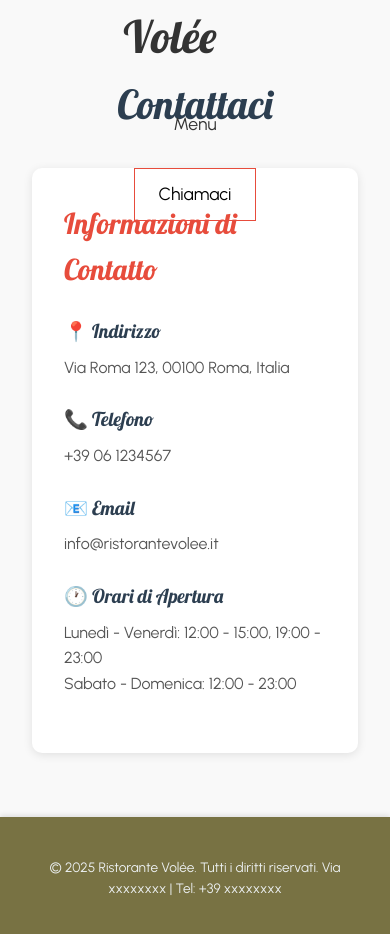
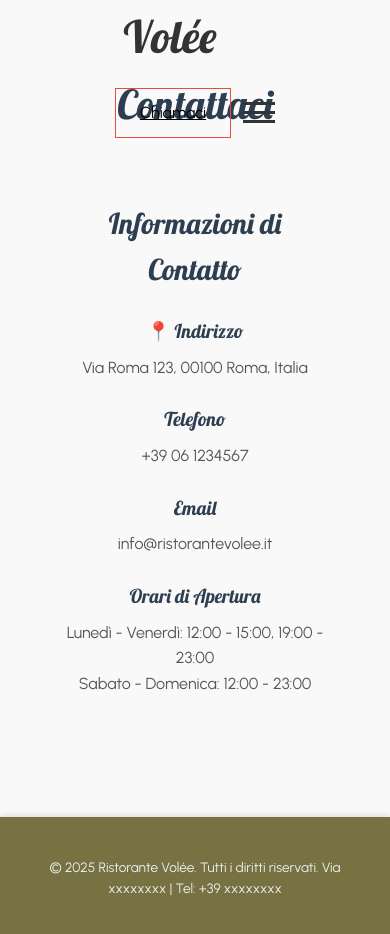
Before and after one commit to AlessandroPuccini/volee, a React (Vite) app: page /contatti in a window 390 px wide. Shown: the top 934 px of the page. Built offline with nearby package versions, Linux system fonts and the light colour scheme.

Commit message:
Modifiche alla navbar. Inserimento hamburger menu. Aggiunta del link in sezione home della voce il locale, che rimanda al ristorante bar e galleria

```diff
--- a/src/components/Navbar.jsx
+++ b/src/components/Navbar.jsx
@@ -3,6 +3,7 @@ import { useState, useEffect } from 'react'
 
 function Navbar() {
     const [isScrolled, setIsScrolled] = useState(false)
+    const [isMenuOpen, setIsMenuOpen] = useState(false)
 
     useEffect(() => {
         const handleScroll = () => {
@@ -13,29 +14,65 @@ function Navbar() {
             }
         }
 
+        const handleResize = () => {
+            if (window.innerWidth > 1024) {
+                setIsMenuOpen(false)
+            }
+        }
+
         window.addEventListener('scroll', handleScroll)
-        return () => window.removeEventListener('scroll', handleScroll)
+        window.addEventListener('resize', handleResize)
+        return () => {
+            window.removeEventListener('scroll', handleScroll)
+            window.removeEventListener('resize', handleResize)
+        }
     }, [])
 
+    const toggleMenu = () => setIsMenuOpen((prev) => !prev)
+    const closeMenu = () => setIsMenuOpen(false)
+
     return (
-        <nav className={`navbar ${isScrolled ? 'navbar-scrolled' : ''}`}>
-            <div className="navbar-brand">
-                <Link to="/">Volée</Link>
+        <>
+            <nav className={`navbar ${isScrolled ? 'navbar-scrolled' : ''} ${isMenuOpen ? 'navbar-open' : ''}`}>
+                <div className="navbar-brand">
+                    <Link to="/" onClick={closeMenu}>Volée</Link>
+                </div>
+                <div className="navbar-actions">
+                    <a href="tel:+39XXXXXXXXXX" className="call-us-btn">Chiamaci</a>
+                    <button
+                        className={`hamburger ${isMenuOpen ? 'is-active' : ''}`}
+                        type="button"
+                        aria-label="Toggle navigation menu"
+                        aria-expanded={isMenuOpen}
+                        onClick={toggleMenu}
+                    >
+                        <span />
+                        <span />
+                        <span />
+                    </button>
+                </div>
+            </nav>
+            <div className={`menu-overlay ${isMenuOpen ? 'open' : ''}`}>
+                <button
+                    className="menu-overlay__close"
+                    type="button"
+                    aria-label="Chiudi menu"
+                    onClick={closeMenu}
+                >
+                    <span />
+                    <span />
+                </button>
+                <div className="menu-overlay__content">
+                    <ul className="menu-overlay__links">
+                        <li><Link to="/" onClick={closeMenu}>Home</Link></li>
+                        <li><Link to="/menu" onClick={closeMenu}>Menu</Link></li>
+                        <li><Link to="/#overview" onClick={closeMenu}>Il Locale</Link></li>
+                        <li><Link to="/eventi" onClick={closeMenu}>Eventi</Link></li>
+                        <li><Link to="/contatti" onClick={closeMenu}>Contatti</Link></li>
+                    </ul>
+                </div>
             </div>
-            <ul className="navbar-menu">
-                {/* <li><Link to="/">Home</Link></li> */}
-                {/* <li><Link to="/il-locale">Il Locale</Link></li> */}
-                {/* <li><Link to="/eventi">Eventi</Link></li> */}
-                {/* <li><Link to="/chi-siamo">Chi Siamo</Link></li> */}
-                {/* <li><Link to="/contatti">Contatti</Link></li> */}
-
-                {/* Menu voce - collegamento alla pagina del menu del locale */}
-                <li><Link to="/menu">Menu</Link></li>
-
-                {/* Call Us button - collegamento a numero di telefono */}
-                <li><a href="tel:+39XXXXXXXXXX" className="call-us-btn">Chiamaci</a></li>
-            </ul>
-        </nav>
+        </>
     )
 
 }
--- a/src/index.css
+++ b/src/index.css
@@ -64,6 +64,10 @@ h1, h2, h3, h4, h5, h6 {
   box-shadow: 0 2px 5px rgba(0,0,0,0.1);
 }
 
+.navbar.navbar-open {
+  background-color: #f9f9f9;
+}
+
 .navbar-brand a {
   color: #333;
   font-size: 2.8rem;
@@ -82,26 +86,147 @@ h1, h2, h3, h4, h5, h6 {
   color: #ecf0f1;
 }
 
-.navbar-menu {
-  display: flex;
-  list-style: none;
-  gap: 2rem;
-  align-items: center;
+.navbar.navbar-open .navbar-brand a {
+  color: #333;
 }
 
-.navbar-menu li a {
-  color: #333;
-  text-decoration: none;
-  font-size: 1.1rem;
-  transition: color 0.3s ease;
-  padding: 0.5rem 1rem;
+
+.navbar-actions {
   display: flex;
   align-items: center;
-  height: var(--navbar-height);
+  gap: 1rem;
 }
 
-.navbar.navbar-scrolled .navbar-menu li a {
-  color: #ecf0f1;
+.hamburger {
+  display: flex;
+  flex-direction: column;
+  gap: 6px;
+  width: 32px;
+  height: 32px;
+  justify-content: center;
+  align-items: center;
+  border: none;
+  background: none;
+  padding: 0;
+  cursor: pointer;
+  z-index: 1100;
+}
+
+.hamburger span {
+  display: block;
+  width: 100%;
+  height: 3px;
+  background-color: #333;
+  transition: transform 0.3s ease, opacity 0.3s ease;
+}
+
+.navbar.navbar-scrolled .hamburger span {
+  background-color: #ecf0f1;
+}
+
+.navbar.navbar-open .hamburger span {
+  background-color: #333;
+}
+
+.hamburger.is-active span:nth-child(1) {
+  transform: translateY(9px) rotate(45deg);
+}
+
+.hamburger.is-active span:nth-child(2) {
+  opacity: 0;
+}
+
+.hamburger.is-active span:nth-child(3) {
+  transform: translateY(-9px) rotate(-45deg);
+}
+
+.menu-overlay {
+  position: fixed;
+  inset: 0;
+  display: flex;
+  align-items: center;
+  justify-content: center;
+  padding: 2rem;
+  background-image: linear-gradient(180deg, rgba(0,0,0,0.55), rgba(0,0,0,0.65)), var(--menu-overlay-image, url('https://res.cloudinary.com/dmxjn7rsc/image/upload/v1759759756/movies/donnasola3.png'));
+  background-size: cover;
+  background-position: center;
+  opacity: 0;
+  pointer-events: none;
+  transition: opacity 0.35s ease;
+  z-index: 1040;
+}
+
+.menu-overlay.open {
+  opacity: 1;
+  pointer-events: auto;
+}
+
+.menu-overlay__close {
+  position: absolute;
+  top: 24px;
+  right: 24px;
+  width: 44px;
+  height: 44px;
+  border: 1px solid rgba(255,255,255,0.6);
+  border-radius: 50%;
+  background: rgba(0,0,0,0.35);
+  display: inline-flex;
+  align-items: center;
+  justify-content: center;
+  cursor: pointer;
+  transition: background 0.2s ease, border-color 0.2s ease;
+}
+
+.menu-overlay__close span {
+  position: absolute;
+  display: block;
+  width: 22px;
+  height: 2px;
+  background: #ffffff;
+  border-radius: 1px;
+  transition: background 0.2s ease;
+}
+
+.menu-overlay__close span:nth-child(1) {
+  transform: rotate(45deg);
+}
+
+.menu-overlay__close span:nth-child(2) {
+  transform: rotate(-45deg);
+}
+
+.menu-overlay__close:hover {
+  background: rgba(0,0,0,0.55);
+  border-color: rgba(255,255,255,0.9);
+}
+
+.menu-overlay__content {
+  position: relative;
+  z-index: 1;
+  text-align: center;
+}
+
+.menu-overlay__links {
+  list-style: none;
+  display: flex;
+  flex-direction: column;
+  gap: 1.5rem;
+  padding: 0;
+  margin: 0;
+}
+
+.menu-overlay__links a {
+  color: #ffffff;
+  text-decoration: none;
+  font-size: 2.2rem;
+  letter-spacing: 1px;
+  font-weight: 600;
+  transition: transform 0.2s ease, color 0.2s ease;
+}
+
+.menu-overlay__links a:hover {
+  transform: translateY(-2px);
+  color: #ffd7a3;
 }
 
 /* Call Us Button Styling */
@@ -124,14 +249,27 @@ h1, h2, h3, h4, h5, h6 {
 
 .navbar.navbar-scrolled .call-us-btn {
   background-color: #e74c3c;
+  color: #ffffff !important;
 }
 
 .navbar.navbar-scrolled .call-us-btn:hover {
   background-color: #c0392b;
 }
 
-.navbar-menu li a:hover {
-  color: #e74c3c;
+@media (max-width: 1024px) {
+  .navbar {
+    padding: 0 1.25rem;
+  }
+
+  .navbar-actions {
+    gap: 0.75rem;
+  }
+}
+
+@media (max-width: 640px) {
+  .menu-overlay__links a {
+    font-size: 1.7rem;
+  }
 }
 
 /* Hero Fullscreen Section */
@@ -245,23 +383,23 @@ h1, h2, h3, h4, h5, h6 {
 }
 
 .overview .features {
-  grid-template-columns: repeat(4, 1fr);
+  grid-template-columns: repeat(3, 1fr);
 }
 
 .feature {
-  background: white;
+  /* background: white;
   padding: 2rem;
   border-radius: 10px;
   box-shadow: 0 2px 10px rgba(0,0,0,0.1);
-  text-align: center;
+  text-align: center; */
 }
 
 .overview .feature {
-  background: rgba(255, 255, 255, 0.1);
-  backdrop-filter: blur(10px);
-  border: 1px solid rgba(255, 255, 255, 0.2);
+  /* background: rgba(255, 255, 255, 0.1); */
+  /* backdrop-filter: blur(10px); */
+  /* border: 1px solid rgba(255, 255, 255, 0.2); */
   padding: 2.5rem;
-  color: white;
+  /* color: white; */
 }
 
 .feature h2 {
@@ -484,16 +622,15 @@ h1, h2, h3, h4, h5, h6 {
 }
 
 .contact-info {
-  background: white;
+
   padding: 2rem;
-  border-radius: 10px;
-  box-shadow: 0 2px 10px rgba(0,0,0,0.1);
+  text-align: center;
   margin-bottom: 2rem;
 }
 
 .contact-info h2 {
   font-size: 1.8rem;
-  color: #e74c3c;
+  color: #2c3e50;
   margin-bottom: 1.5rem;
 }
 
--- a/src/pages/Contact.jsx
+++ b/src/pages/Contact.jsx
@@ -15,17 +15,17 @@ function Contact() {
           </div>
 
           <div className="contact-item">
-            <h3>📞 Telefono</h3>
+            <h3>Telefono</h3>
             <p>+39 06 1234567</p>
           </div>
 
           <div className="contact-item">
-            <h3>📧 Email</h3>
+            <h3>Email</h3>
             <p>info@ristorantevolee.it</p>
           </div>
 
           <div className="contact-item">
-            <h3>🕐 Orari di Apertura</h3>
+            <h3>Orari di Apertura</h3>
             <p>Lunedì - Venerdì: 12:00 - 15:00, 19:00 - 23:00</p>
             <p>Sabato - Domenica: 12:00 - 23:00</p>
           </div>
--- a/src/pages/Home.jsx
+++ b/src/pages/Home.jsx
@@ -1,7 +1,7 @@
 import Navbar from "../components/Navbar"
 import Footer from "../components/Footer"
-import { Link } from 'react-router-dom'
-import { useState } from 'react'
+import { Link, useLocation } from 'react-router-dom'
+import { useState, useEffect } from 'react'
 
 function Home() {
 
@@ -21,6 +21,16 @@ function Home() {
 
   // Track orientation per image (wide vs tall)
   const [orientations, setOrientations] = useState({})
+  const location = useLocation()
+
+  useEffect(() => {
+    if (location.hash === '#overview') {
+      const el = document.getElementById('overview')
+      if (el) {
+        el.scrollIntoView({ behavior: 'smooth' })
+      }
+    }
+  }, [location])
 
   const handleImageLoad = (id) => (e) => {
     const { naturalWidth, naturalHeight } = e.target
@@ -40,25 +50,22 @@ function Home() {
         </div>
       </section>
 
-      <section className="overview" style={{ backgroundImage: `url(${overviewImageUrl})` }}>
+      <section id="overview" className="overview" style={{ backgroundImage: `url(${overviewImageUrl})` }}>
         <div className="overview-overlay"></div>
         <div className="overview-content">
-          <h2>I Nostri Punti di Forza</h2>
+          <h2>Il nostro ristorante</h2>
           <div className="features">
+
             <div className="feature">
-              <h2>🍸 Bar</h2>
-              <p>Cocktail selezionati e bevande di qualità per ogni occasione</p>
+              <h2>Tradizione</h2>
+              <p>Una cucina che affonda le sue radici nella tradizione senza tralasciare la contaminazione con influenze moderne</p>
             </div>
             <div className="feature">
-              <h2>📍 Location</h2>
-              <p>Una location affascinante che crea l'atmosfera perfetta</p>
+              <h2>Ospitalità</h2>
+              <p>Dove ogni ospite è trattato come parte della famiglia</p>
             </div>
             <div className="feature">
-              <h2>🎉 Eventi</h2>
-              <p>Ospititamo gli eventi più esclusivi e indimenticabili</p>
-            </div>
-            <div className="feature">
-              <h2>🍽️ Ristorante</h2>
+              <h2>Materie prime</h2>
               <p>Cucina italiana autentica con ingredienti selezionati</p>
             </div>
           </div>
```
